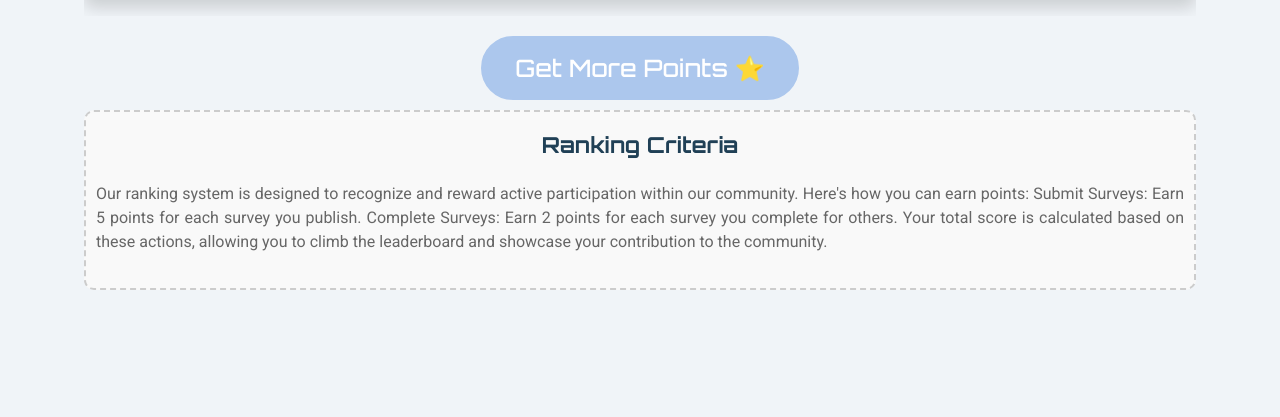
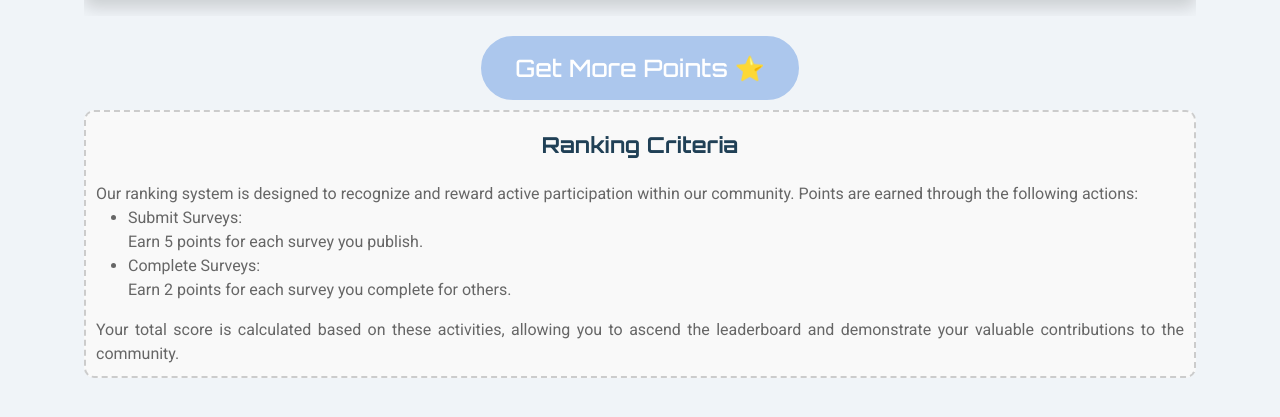
Before and after one commit to CITS5505GroupProject/CITS5505-Group-Project, a Flask app: page /leaderboard in a window 1280 px wide. Shown: the part 226-643 px from the top of the page. Run offline with Flask 3, Linux system fonts and the light colour scheme.

Commit message:
Added comments for better code readability.

```diff
--- a/app/templates/ranking.html
+++ b/app/templates/ranking.html
@@ -13,11 +13,15 @@
 {% block content %}
 <div class="content container">
     <h1>Leaderboard</h1>
+    <!-- Displaying current user's score if authenticated -->
     {% if current_user.is_authenticated %}
     <p class="current-rank">🏆 Your current Score is <strong>{{ current_user.point }}</strong> 🏆</p>
     {% else %}
+    <!-- Prompting users to join if not authenticated -->
     <p class="current-rank mt-3">🏆 <a class="btn btn-outline-primary" href="{{url_for('main.login')}}">Join Us Now!!</a> 🏆</p>
     {% endif %}
+
+    <!-- Table to display the leaderboard -->
     <div class="table-responsive">
         <table id="leaderboard" class="table table-hover table-bordered shadow rounded-3 list__table">
             <thead>
@@ -30,6 +34,7 @@
             <tbody>
                 {% for user in top10 %}
                 <tr class="list__row">
+                    <!-- Displaying rank with a trophy icon for top 3 users -->
                     <td class="list__cell"><strong>
                         {% if loop.index == 1 %}
                             {{ loop.index }} <svg xmlns="http://www.w3.org/2000/svg" width="16" height="16" fill="currentColor" class="bi bi-trophy-fill" viewBox="0 0 16 16">
@@ -54,13 +59,20 @@
             </tbody>
         </table>
     </div>
+
+    <!-- Button to redirect users to another form for earning more points -->
     <button onclick="location.href='/otherforms'" class="circle-button">Get More Points ⭐️</button>
+
+    <!-- Panel explaining the ranking criteria -->
     <div class="panel">
         <h2 class="criteria-title">Ranking Criteria</h2><br>
-        <p>Our ranking system is designed to recognize and reward active participation within our community. Here's how you can earn points:
-            Submit Surveys: Earn 5 points for each survey you publish.
-            Complete Surveys: Earn 2 points for each survey you complete for others.
-            Your total score is calculated based on these actions, allowing you to climb the leaderboard and showcase your contribution to the community.</p><br>
+        <p>Our ranking system is designed to recognize and reward active participation within our community. Points are earned through the following actions:</p>
+        <ul>
+            <li>Submit Surveys:</li> Earn 5 points for each survey you publish.<br>
+            <li>Complete Surveys:</li> Earn 2 points for each survey you complete for others.<br>
+        </ul>
+            <p>Your total score is calculated based on these activities, allowing you to ascend the leaderboard and demonstrate your valuable contributions to the community.</p>
     </div>
+
 </div>
 {% endblock %}
--- a/app/templates/survey/my_surveys.html
+++ b/app/templates/survey/my_surveys.html
@@ -1,13 +1,18 @@
 {% extends 'navbar/navSidebar.html' %}
 {% block title %} My Surveys {% endblock %}
+
 {% block content %}
 <body>
+    <!-- Main content area for displaying user's surveys -->
 <div class="content">
+    <!-- Header for the My Surveys page -->
     <h2>My Surveys</h2>
+    <!-- Container for the survey list and the new survey button -->
     <div class="container mt-3">
         <div class="d-flex justify-content-end mb-3">
             <a class="btn btn-primary btn-" href="{{ url_for('main.create_survey') }}">+ New Survey</a>
         </div>
+        <!-- List group for displaying surveys -->
         <div class="list-group" id="surveyList">
             {% for survey in surveys %}
                 <div class="list-group-item d-flex justify-content-between align-items-center">
@@ -21,6 +26,7 @@
                     </div>
                 </div>
             {% else %}
+            <!-- Message displayed if no surveys are found  -->
                 <div>
                     No survey found!
                 </div>
--- a/app/templates/survey/survey_result.html
+++ b/app/templates/survey/survey_result.html
@@ -5,13 +5,16 @@
     <h2>Survey Result</h2>
     <div class="container">
         <hr>
+        <!-- Survey details: title, description, type, and creation date  -->
         <h3>{{ survey.title }}</h3>
         <p><strong>Description:</strong> {{ survey.description }}</p>
         <p><strong>Type:</strong> {{ survey.type }}</p>
         <p><strong>Created At:</strong> {{ survey.created_at }}</p>
+        <!-- Loop through each question in the survey -->
         {% for question_id, question in survey.questions.items() %}
             <div class="mt-4">
                 <hr>
+                <!-- Display the question text -->
                 <h5>{{ question.text }}</h5>
                 <table class="table table-bordered">
                     <thead>
@@ -21,6 +24,7 @@
                         </tr>
                     </thead>
                     <tbody>
+                        <!-- Loop through each option for the current question  -->
                         {% for option in question.options %}
                             <tr>
                                 <td>{{ option.text }}</td>
--- a/app/templates/survey/take_survey.html
+++ b/app/templates/survey/take_survey.html
@@ -1,5 +1,3 @@
-<!-- By Tony -->
-<!-- templates/take_survey.html  -->
 <!DOCTYPE html>
 <html lang="en">
 <head>
--- a/app/templates/user/reset_password.html
+++ b/app/templates/user/reset_password.html
@@ -6,6 +6,8 @@
         <h3 class="mb-5">Forget Password</h3>
         <form method="POST" action="">
             {{ form.hidden_tag() }}
+
+            <!-- Email field -->
             <div class="mb-3">
                 {{ form.email.label(class="form-label") }}
                 {{ form.email(class="form-control") }}
@@ -15,6 +17,8 @@
                     </div>
                 {% endif %}
             </div>
+
+            <!-- Flash messages for general feedback -->
             <div class="mb-3">
                 {% with messages = get_flashed_messages(with_categories=true) %}
                 {% if messages %}
@@ -27,6 +31,8 @@
                 {% endif %}
                 {% endwith %}
             </div>
+
+            <!-- Submit button -->
             <div class="mb-3">
                 {{ form.submit(class="btn btn-primary btn-lg btn-block") }}
             </div>
```
Also changed, not shown: app/templates/survey/create_survey.html (+10 -0 lines), app/templates/user/login.html (+8 -0 lines), app/templates/user/register.html (+14 -0 lines).
